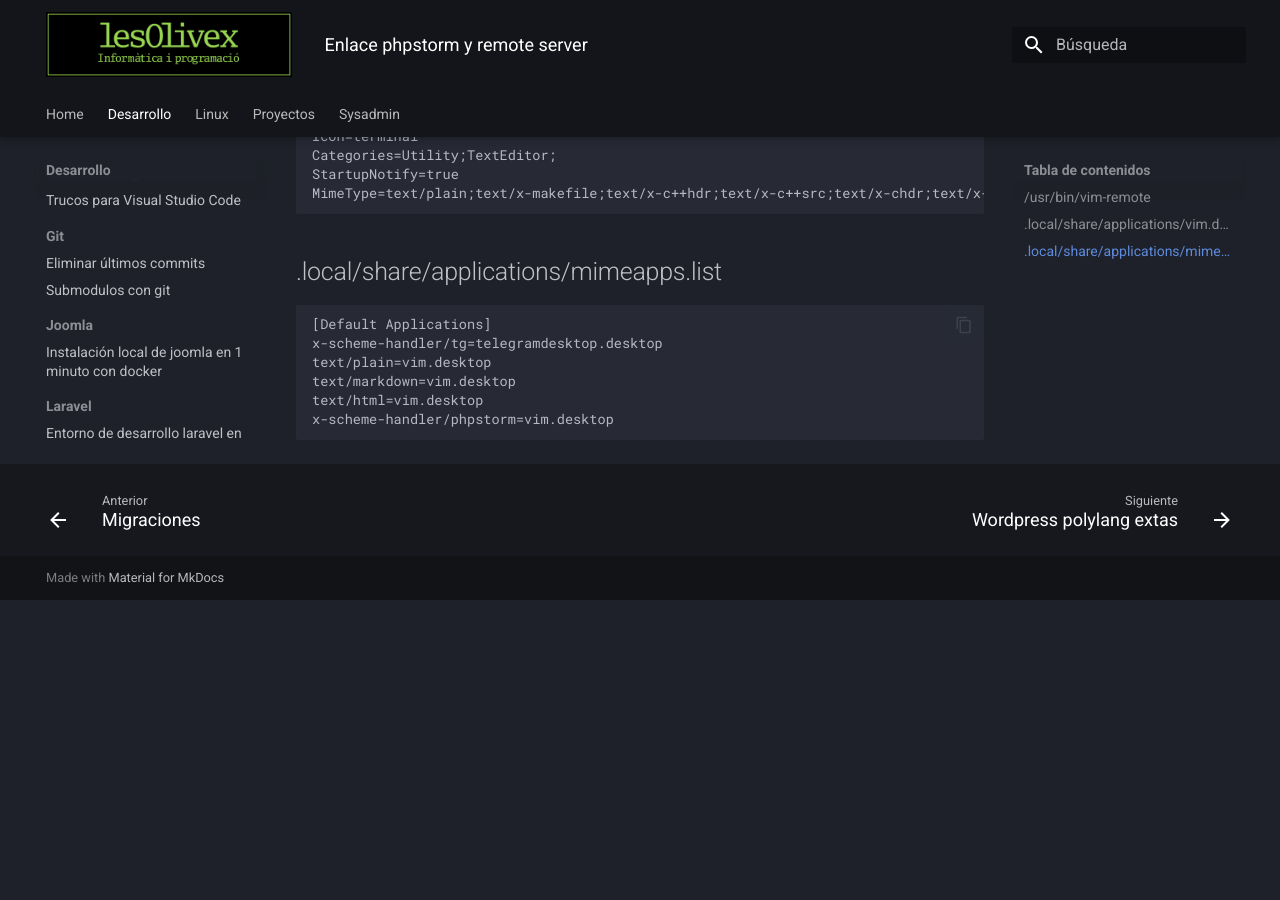
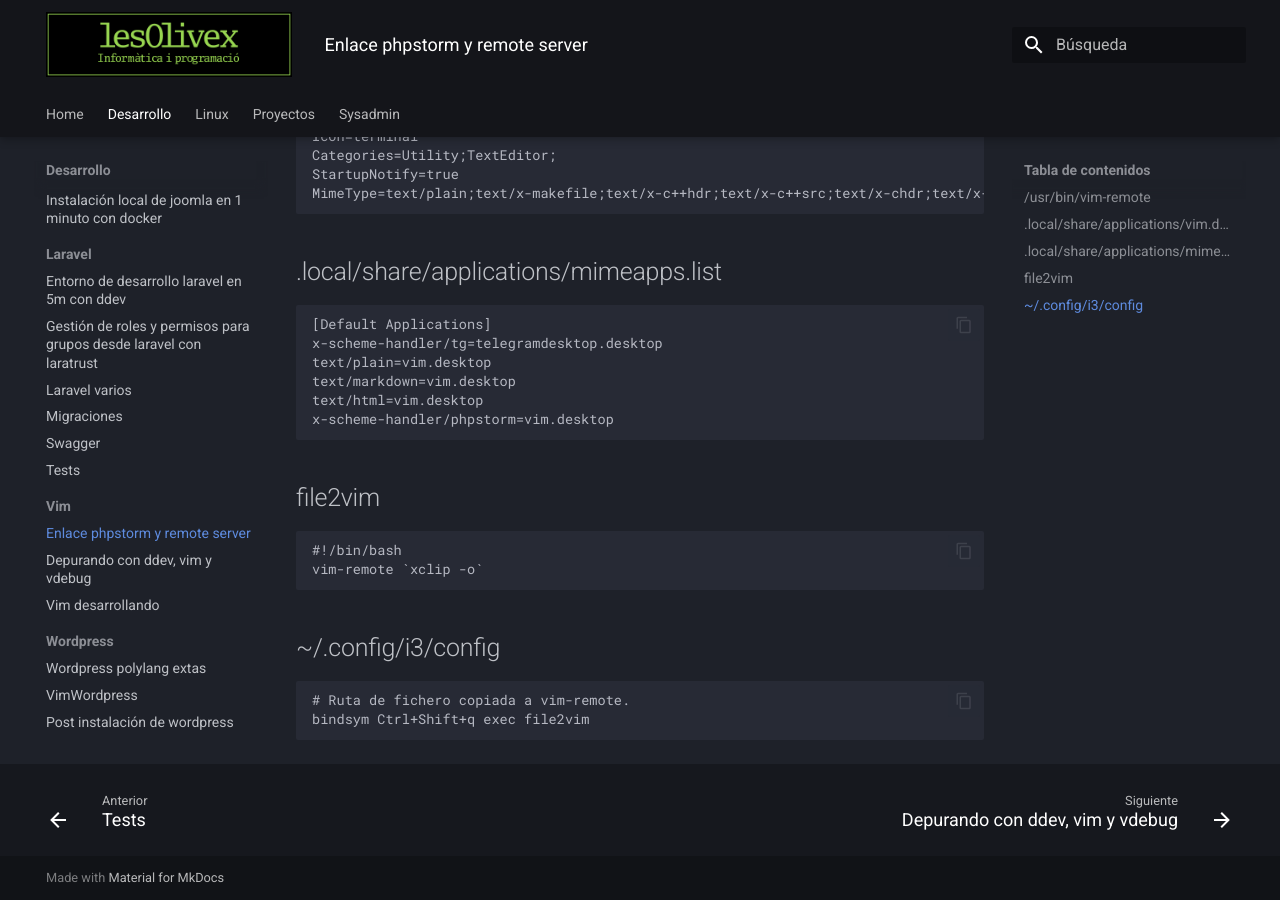
Before and after one commit to edumag/apuntes, an MkDocs documentation site: the page built from docs/desarrollo/vim/Enlace_phpstorm_y_remote_server.md, in a window 1280 px wide and 900 px high, scrolled down 829 px. Built offline with MkDocs 1.6.1 and Material for MkDocs 9.7.7, drawn with Linux system fonts in a browser that asks for light colours; before the commit the page ends 1429 px from its top, so only the background shows below that.

Commit message:
Entradas

````diff
--- /dev/null
+++ b/docs/desarrollo/laravel/swagger.md
@@ -0,0 +1,4 @@
+
+## Generar documentación
+
+ddev artisan l5-swagger:generate
--- a/docs/desarrollo/vim/Enlace_phpstorm_y_remote_server.md
+++ b/docs/desarrollo/vim/Enlace_phpstorm_y_remote_server.md
@@ -49,3 +49,17 @@ text/markdown=vim.desktop
 text/html=vim.desktop
 x-scheme-handler/phpstorm=vim.desktop
 ```
+
+## file2vim
+
+```bash
+#!/bin/bash
+vim-remote `xclip -o`
+```
+
+## ~/.config/i3/config
+
+```bash
+# Ruta de fichero copiada a vim-remote.
+bindsym Ctrl+Shift+q exec file2vim
+```
````
Also changed, not shown: docs/desarrollo/clean.md (added, +4 -0 lines), docs/desarrollo/laravel/tests.md (added, +24 -0 lines), docs/desarrollo/vim/vim-ddev-debug.md (added, +43 -0 lines), docs/desarrollo/vim/vim-desarrollando.md (added, +12 -0 lines), docs/desarrollo/wordpress/wordpress_superadmin_wp-cli.md (added, +5 -0 lines).
